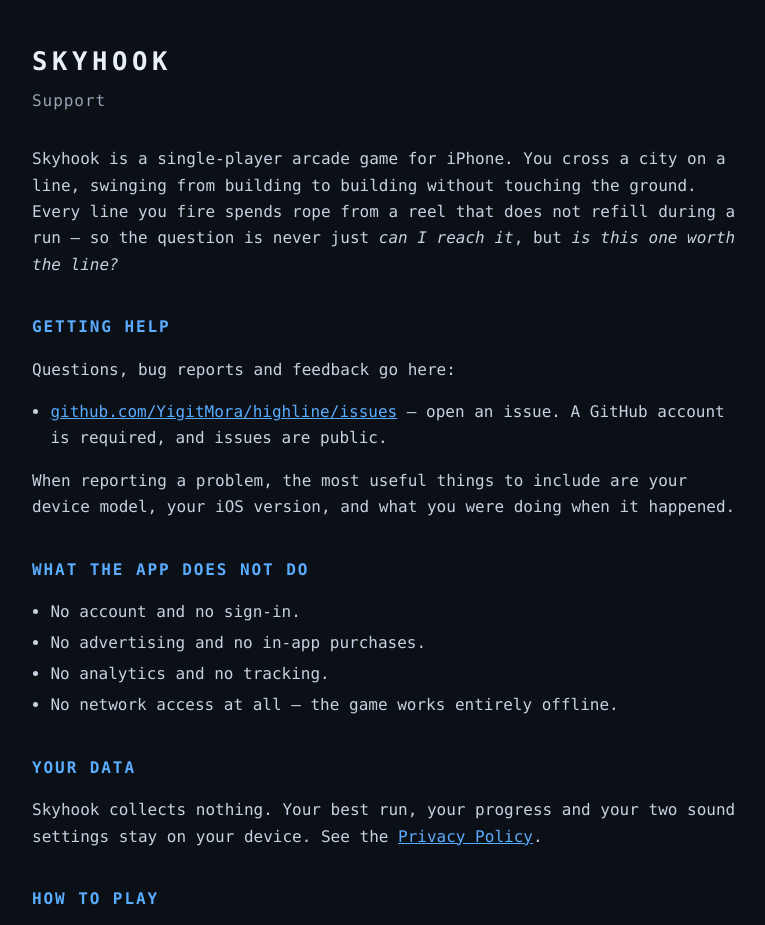
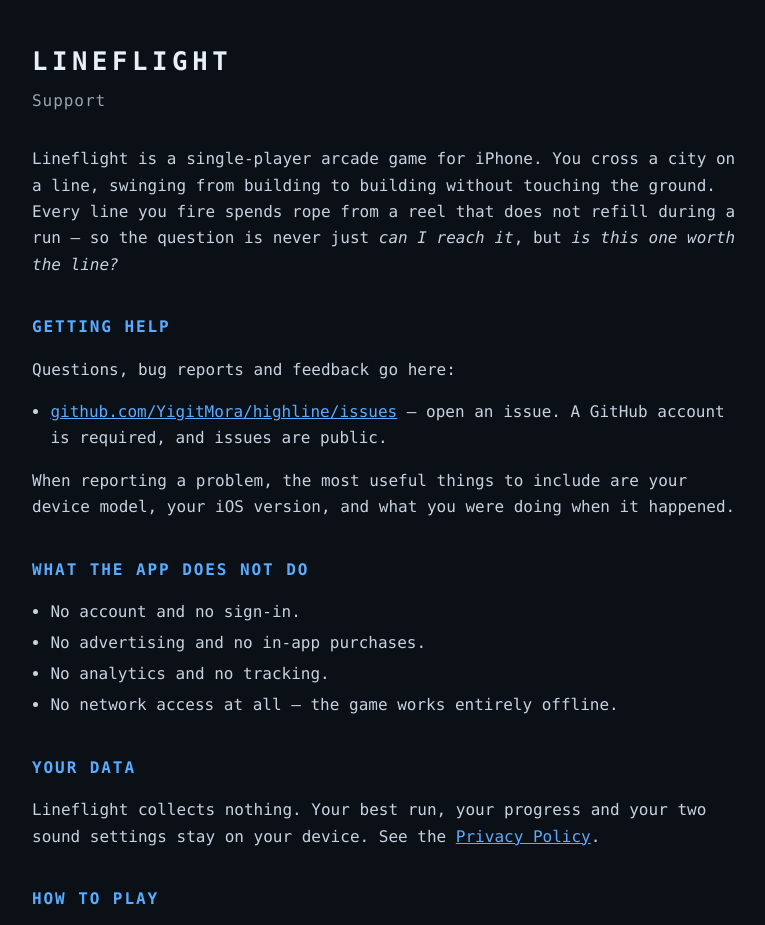
Before and after one commit to YigitMora/highline, a plain HTML site: page index.html in a window 1280 px wide. Shown: the top 925 px of the page, without its empty margins (256-1021 px from the left). Drawn offline with Linux system fonts and the light colour scheme.

Commit message:
Consumer name update

```diff
--- a/index.html
+++ b/index.html
@@ -3,15 +3,15 @@
 <head>
 <meta charset="utf-8">
 <meta name="viewport" content="width=device-width, initial-scale=1">
-<title>Skyhook — Support</title>
+<title>Lineflight — Support</title>
 <link rel="stylesheet" href="style.css">
 </head>
 <body>
 <main>
-  <h1>SKYHOOK</h1>
+  <h1>LINEFLIGHT</h1>
   <p class="sub">Support</p>
 
-  <p>Skyhook is a single-player arcade game for iPhone. You cross a city on a line, swinging from building to building without touching the ground. Every line you fire spends rope from a reel that does not refill during a run — so the question is never just <em>can I reach it</em>, but <em>is this one worth the line?</em></p>
+  <p>Lineflight is a single-player arcade game for iPhone. You cross a city on a line, swinging from building to building without touching the ground. Every line you fire spends rope from a reel that does not refill during a run — so the question is never just <em>can I reach it</em>, but <em>is this one worth the line?</em></p>
 
   <h2>GETTING HELP</h2>
   <p>Questions, bug reports and feedback go here:</p>
@@ -31,7 +31,7 @@
   </ul>
 
   <h2>YOUR DATA</h2>
-  <p>Skyhook collects nothing. Your best run, your progress and your two sound settings stay on your
+  <p>Lineflight collects nothing. Your best run, your progress and your two sound settings stay on your
   device. See the <a href="privacy.html">Privacy Policy</a>.</p>
 
   <h2>HOW TO PLAY</h2>
@@ -48,7 +48,7 @@
     <a href="index.html">Support</a>
     <a href="privacy.html">Privacy Policy</a>
   </nav>
-  <footer>Skyhook is made by Yi&#287;it Mora, an independent developer.</footer>
+  <footer>Lineflight is made by Yi&#287;it Mora, an independent developer.</footer>
 </main>
 </body>
 </html>
```
